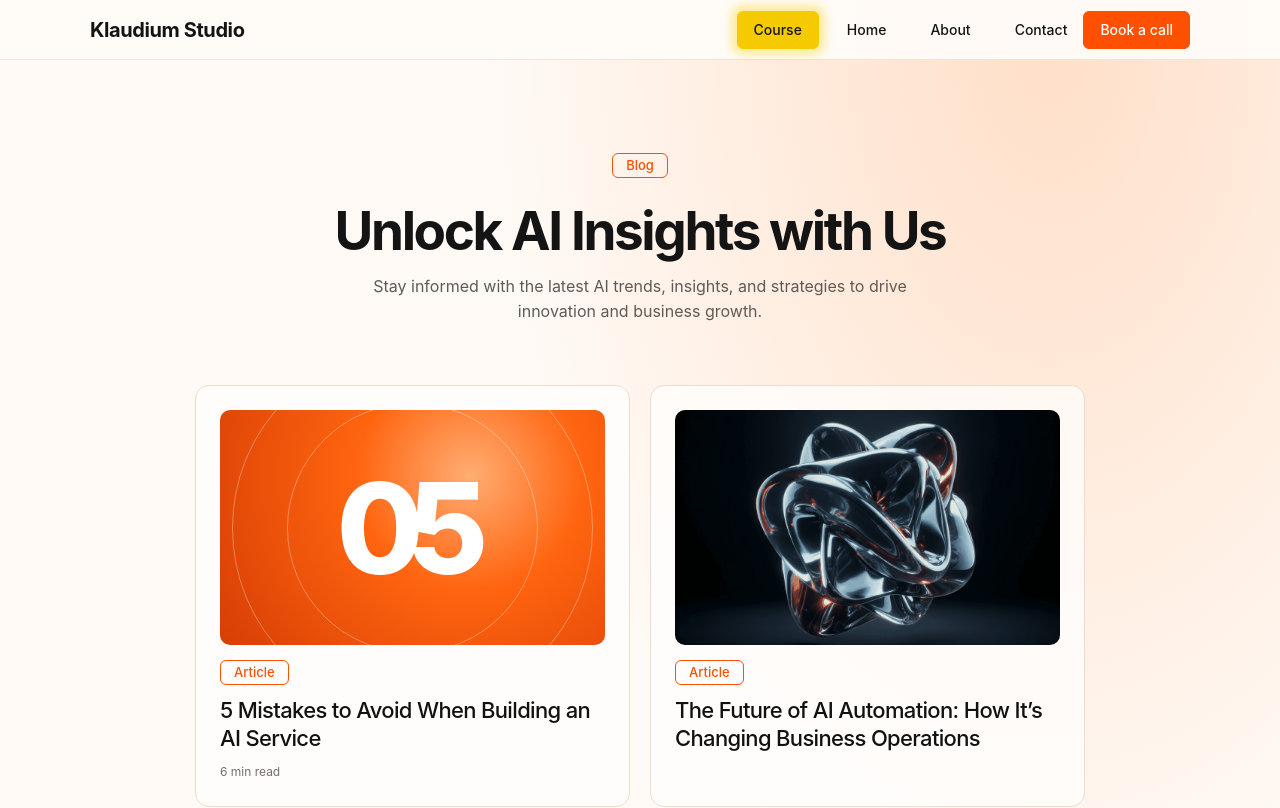
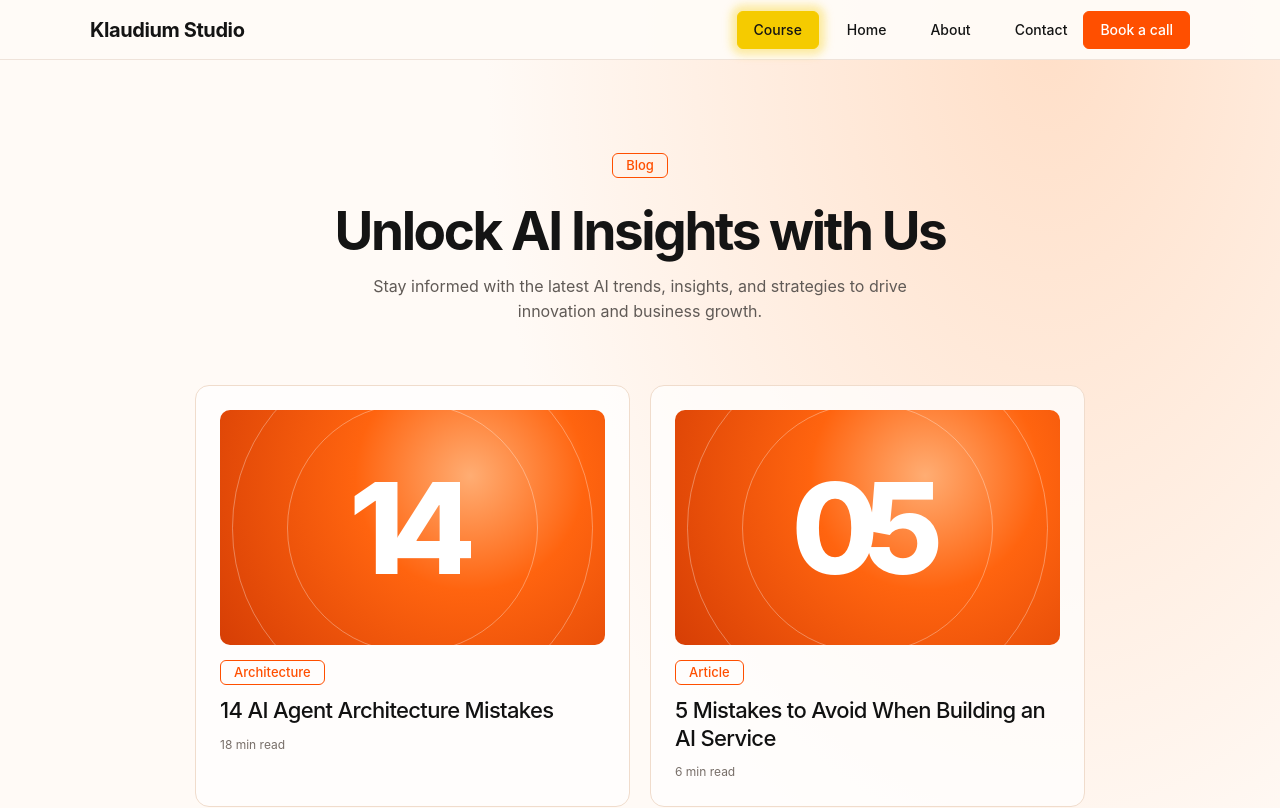
Before and after one commit to zakharov-denis/Klaudium-2.0, a Next.js app: page /blog in a window 1280 px wide. Shown: the top 808 px of the page. Built offline with nearby package versions, Linux system fonts and the light colour scheme.

Commit message:
List 14 AI Agent Architecture Mistakes in Brillas blog

```diff
--- a/src/components/BlogLibrary.tsx
+++ b/src/components/BlogLibrary.tsx
@@ -4,6 +4,15 @@ import { SiteChrome } from "./SiteChrome";
 import "./blog-editorial.css";
 
 const posts = [
+  {
+    href: "/blog/14-ai-agent-architecture-mistakes",
+    category: "Architecture",
+    title: "14 AI Agent Architecture Mistakes",
+    image: "",
+    alt: "",
+    number: "14",
+    readingTime: "18 min read"
+  },
   {
     href: "/blog/5-mistakes-to-avoid-when-building-an-ai-service",
     category: "Article",
@@ -71,7 +80,7 @@ export function BlogLibrary() {
                   />
                 ) : (
                   <div className="br-number-art" aria-hidden="true">
-                    <span>05</span>
+                    <span>{("number" in post && post.number) || "05"}</span>
                   </div>
                 )}
               </div>
```
